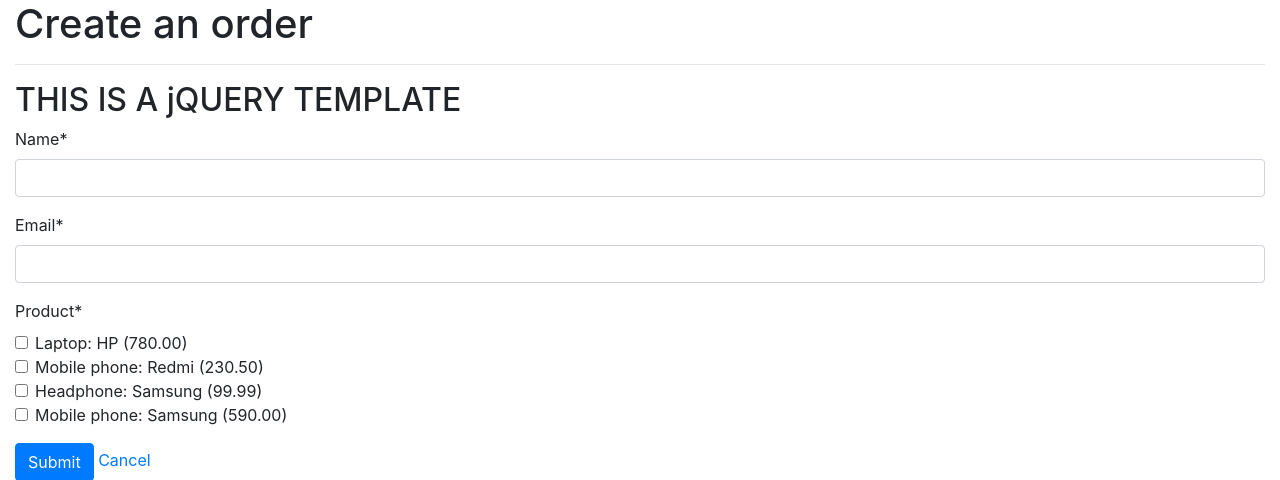
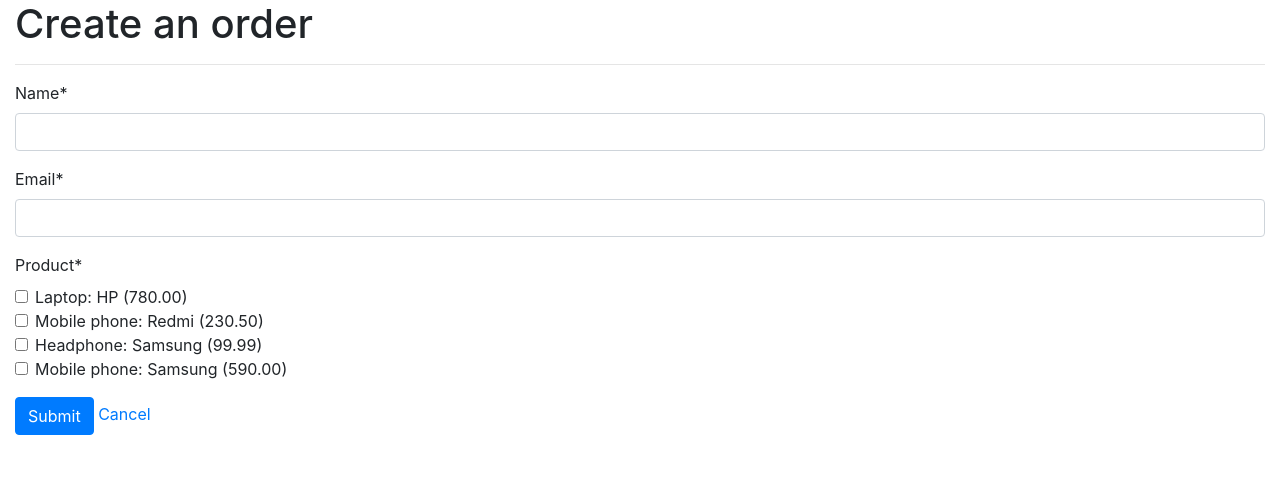
Before and after one commit to AndriyKy/shop, a Django app: page /shop_service/create_order/jquery/ in a window 1280 px wide. Shown: the top 480 px of the page. Run offline with Django 4.2, Linux system fonts and the light colour scheme; data comes from the database, SQL or seed files in the repository; parts of the project's set-up code (start-up, migrations or seed data) failed here and were passed over; some libraries are stand-ins or nearby versions.

Commit message:
fix: Minor fix for templates

```diff
--- a/templates/shop/order_form.html
+++ b/templates/shop/order_form.html
@@ -6,8 +6,8 @@
   <hr>
   <div>
     <form action="" method="post" novalidate>
+
       {% csrf_token %}
-
       {{ form|crispy }}
 
       <input type="submit" value="Submit" class="btn btn-primary">
--- a/templates/shop/order_jquery_form.html
+++ b/templates/shop/order_jquery_form.html
@@ -5,12 +5,10 @@
   <h1>Create an order</h1>
   <hr>
   <div>
-    <h2>THIS IS A jQUERY TEMPLATE</h2>
 
     <form id="order_form" action="" method="post" novalidate>
 
       {% csrf_token %}
-      {{ form.errors }}
       {{ form|crispy }}
 
       <input type="submit" id="order_submit" value="Submit" class="btn btn-primary">
```
